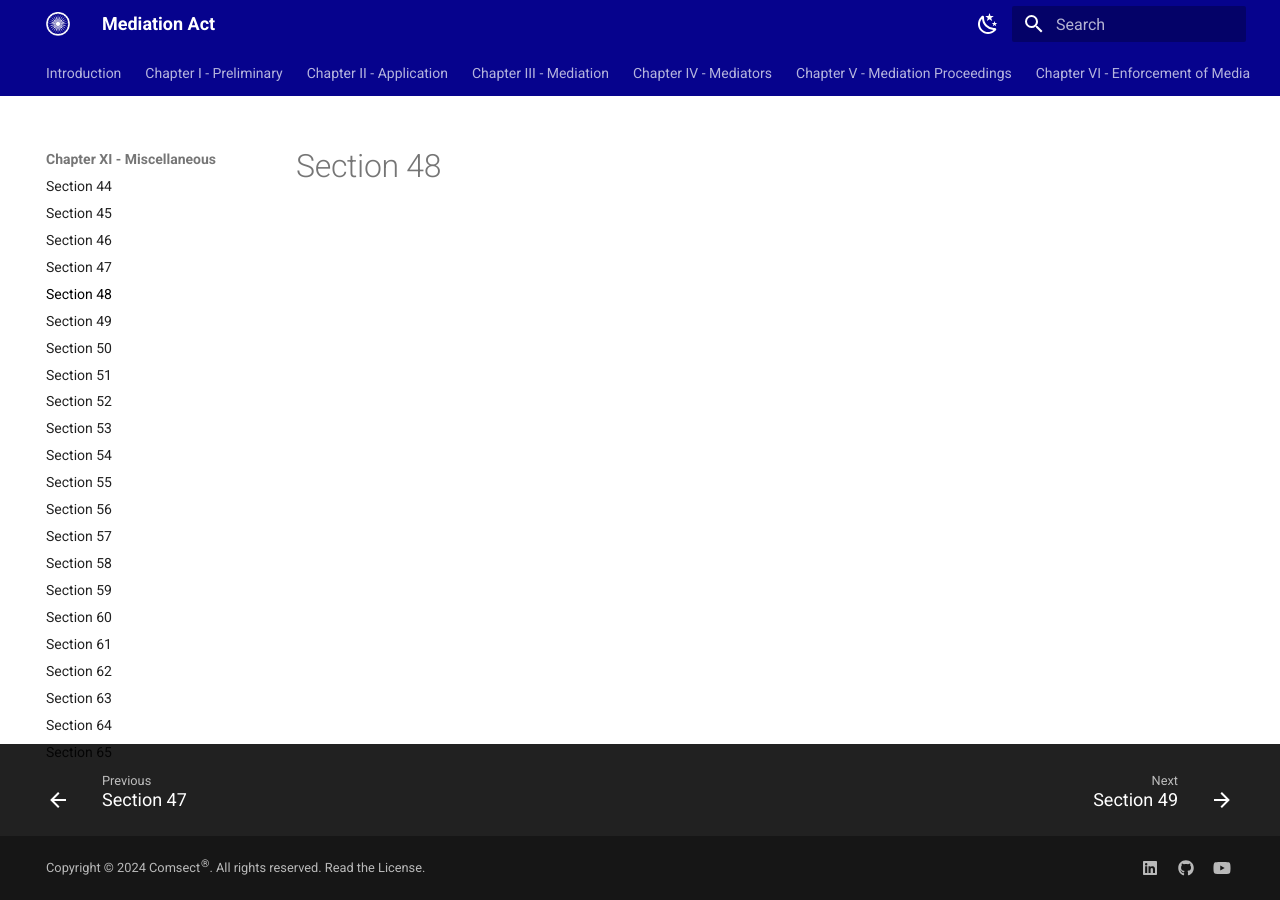
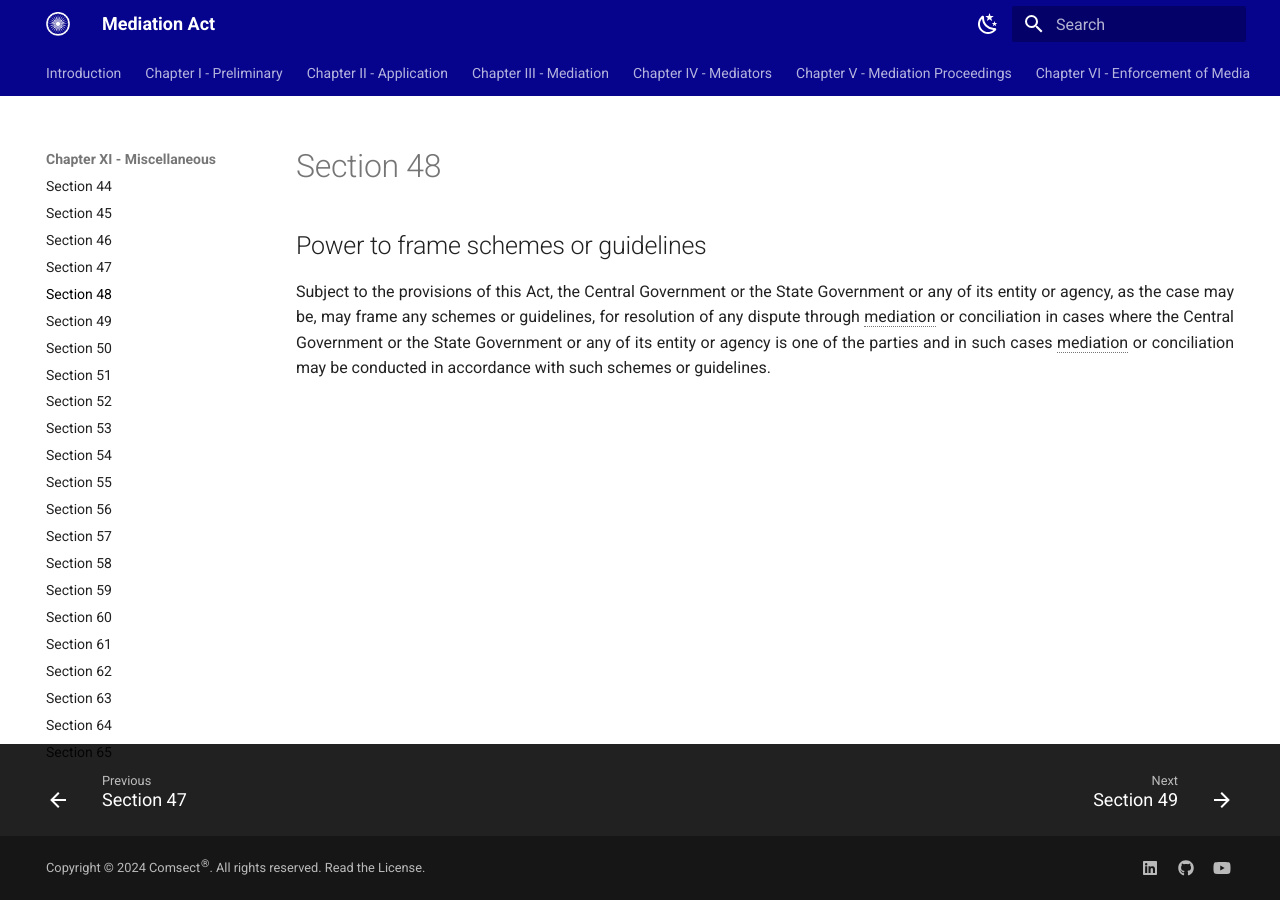
Before and after one commit to comsect/mediation-act, an MkDocs documentation site: the page built from docs/en/48.md, in a window 1280 px wide. Built offline with MkDocs 1.6.1 and Material for MkDocs 9.7.7, drawn with Linux system fonts in a browser that asks for light colours.

Commit message:
add section-forty-eight

```diff
--- a/docs/en/48.md
+++ b/docs/en/48.md
@@ -3,3 +3,8 @@ hide:
     - toc
 description: Power to frame schemes or guidelines
 ---
+
+## Power to frame schemes or guidelines
+
+Subject to the provisions of this Act, the Central Government or the State Government or any of its entity or agency, as the case may be, may frame any
+schemes or guidelines, for resolution of any dispute through mediation or conciliation in cases where the Central Government or the State Government or any of its entity or agency is one of the parties and in such cases mediation or conciliation may be conducted in accordance with such schemes or guidelines.
```
